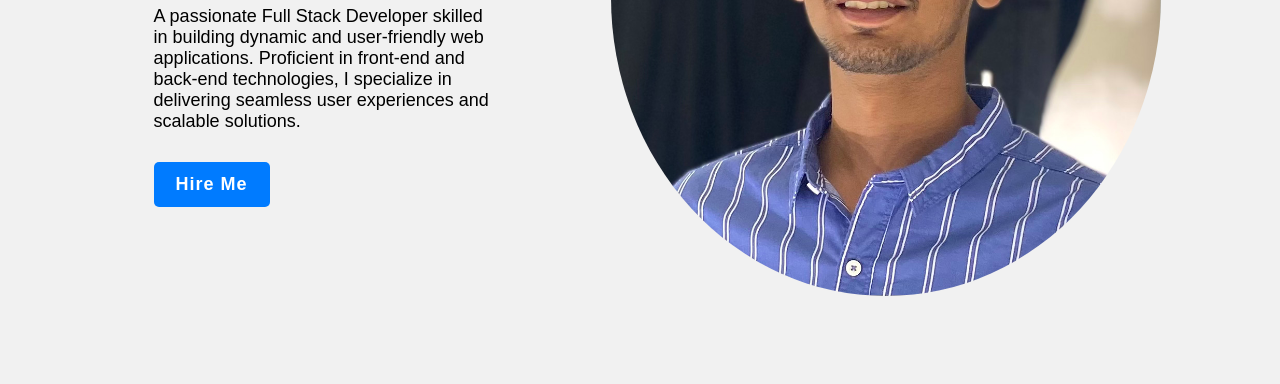
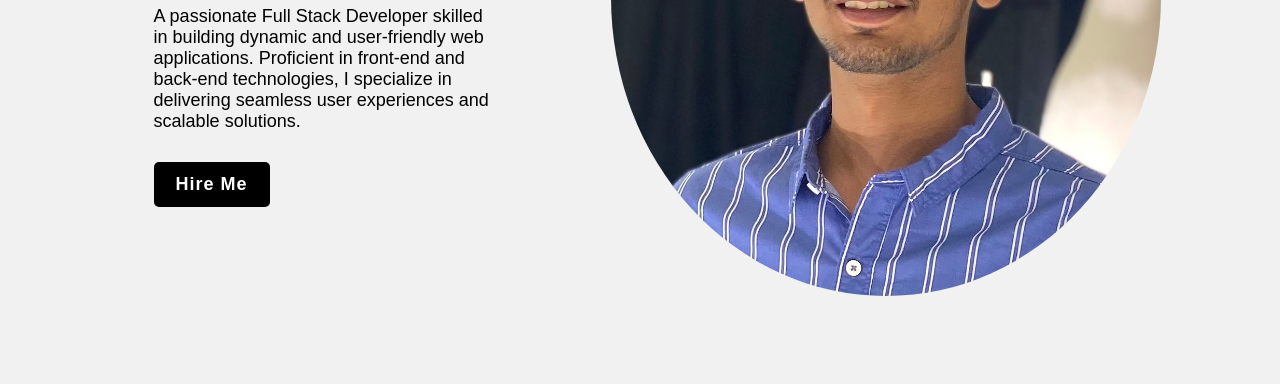
Before and after one commit to Puneethsai542/Sample-Portfolio, a plain HTML site: page index.html in a window 1280 px wide. Shown: the part 416-800 px from the top of the page. Drawn offline with nearby package versions, Linux system fonts and the light colour scheme.

Commit message:
Add files via upload

```diff
--- a/index.html
+++ b/index.html
@@ -30,7 +30,7 @@
       <div class="btn-box">
         <a href="mailto:puneethsai542@gmail.com?subject=Hire%20Me&body=Hello%20Puneeth,%20I%20am%20interested%20in%20hiring%20you%20for%20a%20project."
            class="btn-1"
-           style="color: white; text-decoration: none; display: inline-block; padding: 10px 20px; background-color: #007BFF; border-radius: 5px; text-align: center;">
+           style="color: white; text-decoration: none; display: inline-block; padding: 10px 20px; background-color: black; border-radius: 5px; text-align: center;">
           Hire Me
         </a>
       </div>
```
